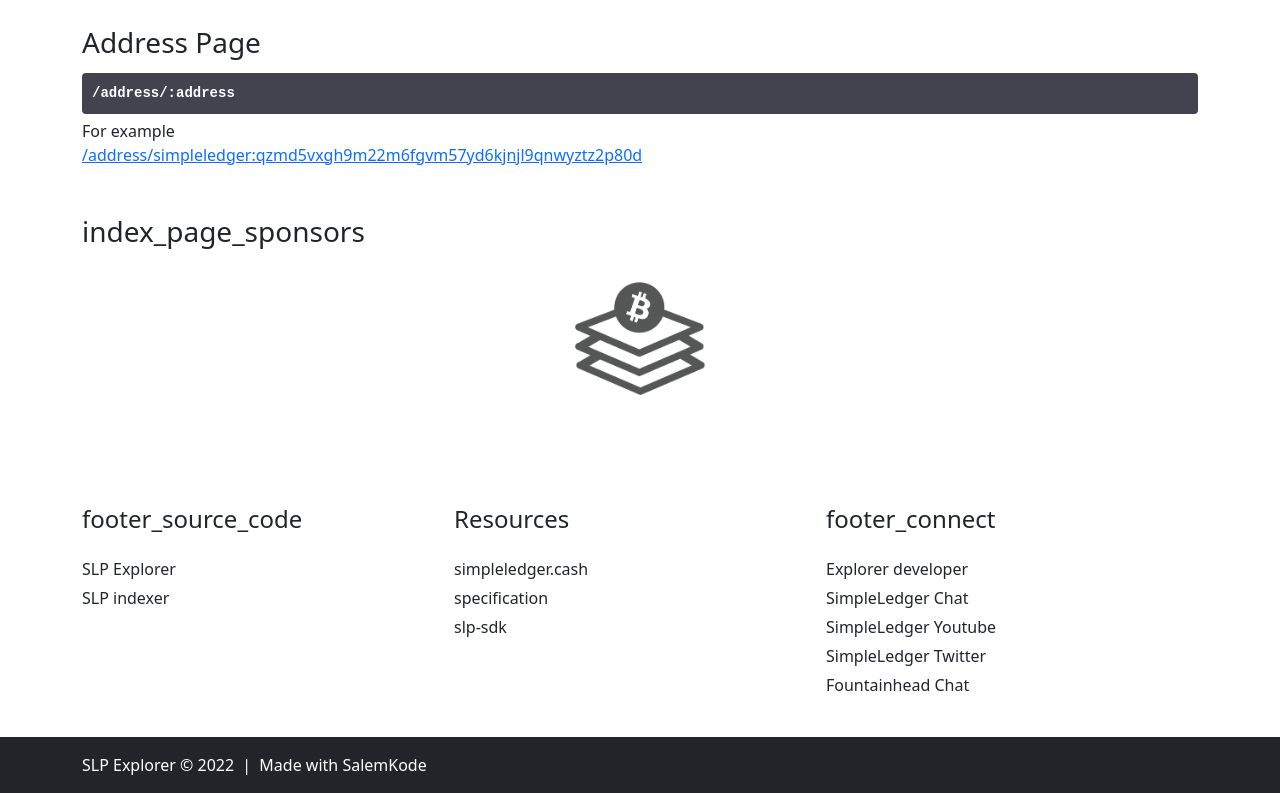
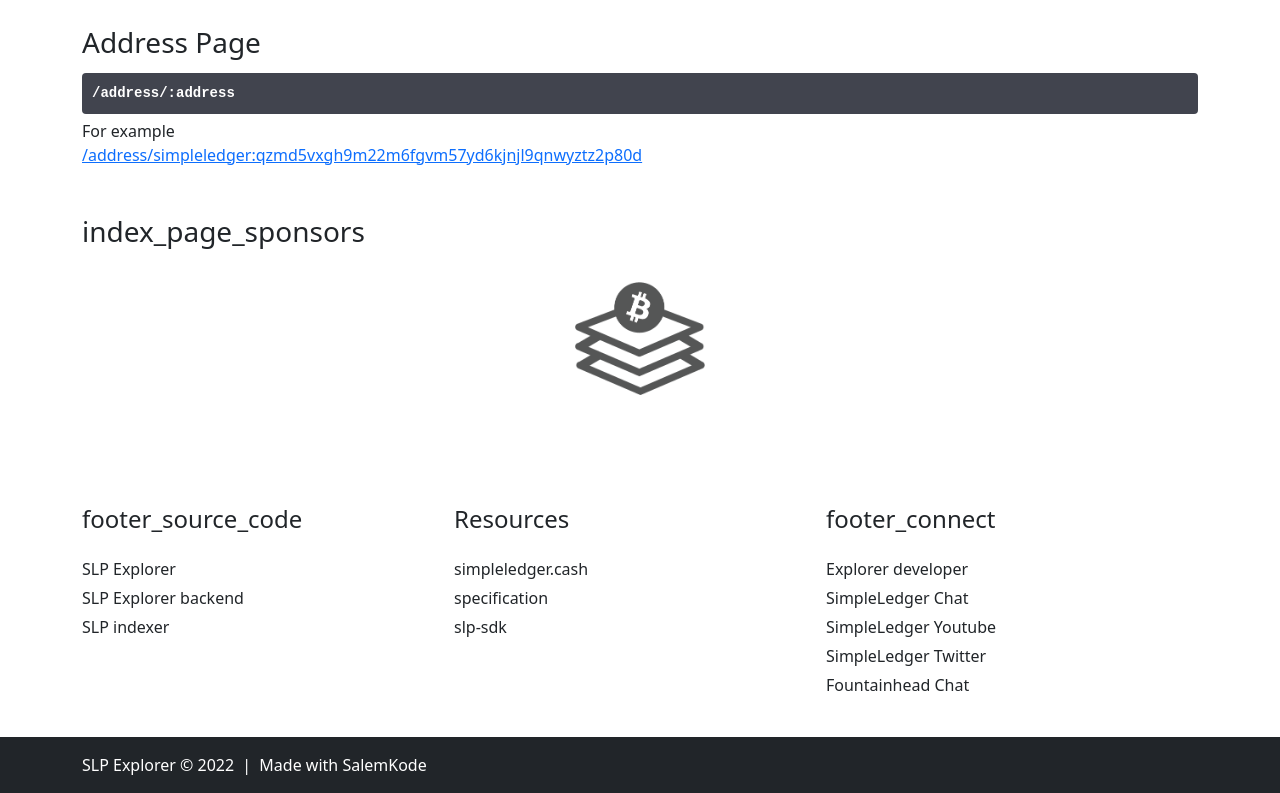
Before and after one commit to salemkode/slp-explorer, a Vue app: page / in a window 1280 px wide. Shown: the part 903-1696 px from the top of the page. Built offline with nearby package versions, Linux system fonts and the light colour scheme; no server answers.

Commit message:
Add backend source code url in footer

```diff
--- a/src/components/global/Footer.vue
+++ b/src/components/global/Footer.vue
@@ -52,6 +52,10 @@
       {
         title: "SLP Explorer",
         url: "https://github.com/salemkode/slp-explorer",
+      },
+      {
+        title: "SLP Explorer backend",
+        url: "https://github.com/salemkode/slp-explorer-backend",
       },
       {
         title: "SLP indexer",
```
